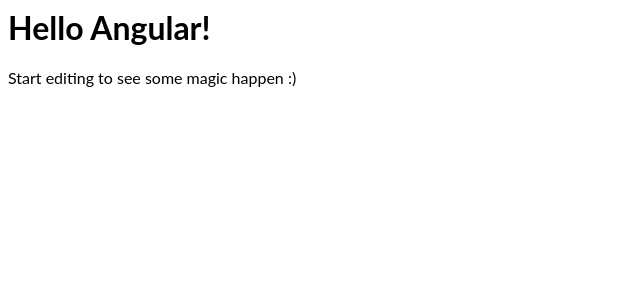
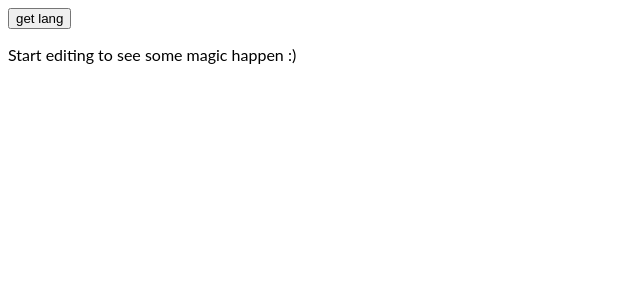
Before and after one commit to ImsirovicAjdin/angular-language-switcher, an Angular app: page / in a window 1280 px wide. Shown: the top 300 px of the page, without its empty margins (0-640 px from the left). Built offline with nearby package versions, Linux system fonts and the light colour scheme.

Commit message:
Set the lang in local storage

```diff
--- a/src/app/app.component.html
+++ b/src/app/app.component.html
@@ -1,4 +1,4 @@
-<hello name="{{ name }}"></hello>
+<button (click)="getTheLang()">get lang</button>
 <p>
   Start editing to see some magic happen :)
 </p>
--- a/src/app/app.component.ts
+++ b/src/app/app.component.ts
@@ -6,5 +6,11 @@
   styleUrls: [ './app.component.css' ]
 })
 export class AppComponent  {
-  name = 'Angular';
+  public lang = localStorage.setItem('lang', 'en');
+
+  public getLang = localStorage.getItem('lang');
+
+  getTheLang() {
+    console.log(this.getLang);
+  }
 }
```
